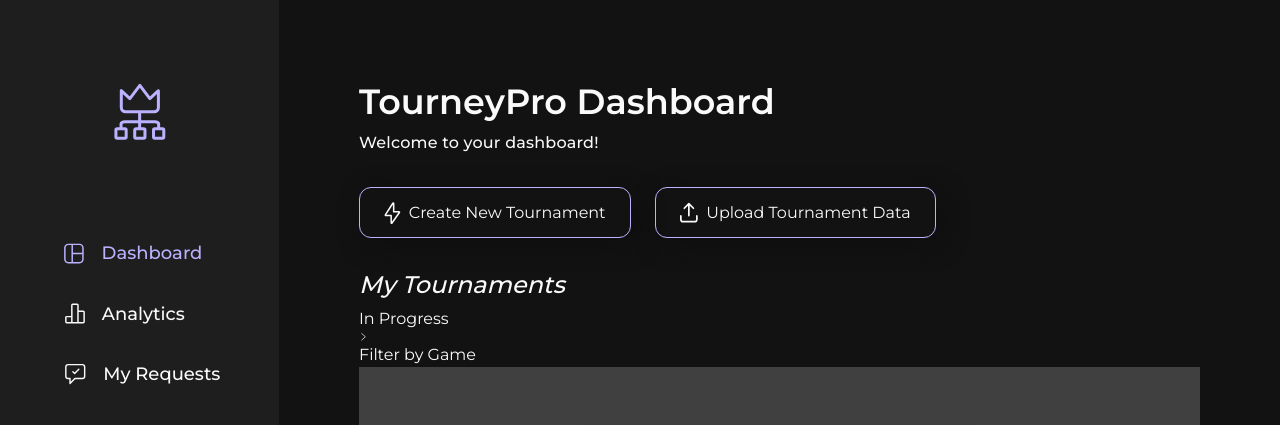
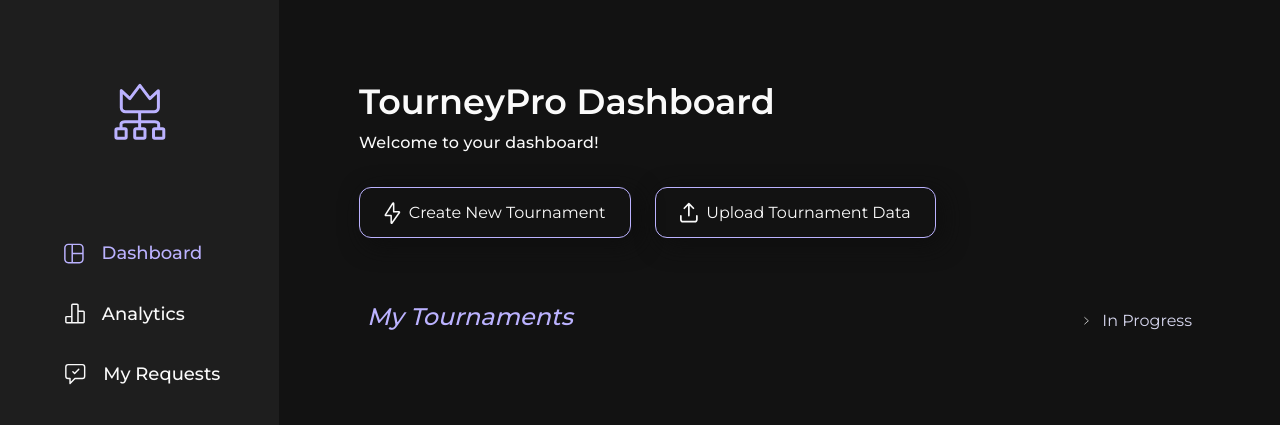
Before and after one commit to mouper/CITS3403-Project, a Flask app: page /dashboard in a window 1280 px wide. Shown: the top 425 px of the page. Run offline with Flask 3, Linux system fonts and the light colour scheme; a user stored in the database is signed in; some libraries are stand-ins or nearby versions.

Commit message:
Roll-back changes to dashboard
Files changed:
- dashboard.html
- styles.html

Feature:
- Rolled back the changes made to each file.
- Game card section wasn't really working, so I removed it and kept the sections that were.
- Will be added back in a bit.

```diff
--- a/src/static/css/style.css
+++ b/src/static/css/style.css
@@ -357,3 +357,31 @@ html {
 .UploadBtn:hover {
     background-color: var(--overlay-primary2);
 }
+
+.tournament-section {
+    margin-top: 4rem;
+    width: 100%;
+}
+
+.tournament-header {
+    display: flex;
+    justify-content: space-between;
+    align-items: center;
+    margin-bottom: 1.5rem;
+    padding: 0 0.5rem;
+}
+
+.tournament-header .subheadline {
+    font-style: italic;
+    font-weight: 500;
+    font-size: 1.5rem;
+    color: var(--primary-shade1);
+}
+
+.FilterComponent {
+    display: flex;
+    align-items: center;
+    gap: 0.5rem;
+    color: var(--primary-shade2);
+    font-size: 1rem;
+}
--- a/src/templates/dashboard.html
+++ b/src/templates/dashboard.html
@@ -3,6 +3,7 @@
 {% block content %}
 <div class="dashboard-container">
   <h1 class="title2">TourneyPro Dashboard</h1>
+
   {% with messages = get_flashed_messages(with_categories=true) %}
   {% if messages %}
     <div class="flashes">
@@ -14,7 +15,6 @@
   {% endwith %}
 
   <p class="medium4">Welcome to your dashboard!</p>
-  <!-- Page content goes here -->
 
   <!-- Button Container -->
   <div class="dashboard-btn-container">
@@ -30,51 +30,13 @@
 
   <!-- My Tournaments Section -->
   <div class="tournament-section">
-    <!-- Section Header -->
     <div class="tournament-header">
       <h2 class="subheadline">My Tournaments</h2>
-      <span class="progress-label">In Progress</span>
-    </div>
 
-    <!-- Filter Section -->
+      <!-- FilterComponent variant -->
       <div class="FilterComponent">
         <div class="FilterIcon"></div>
-      <span>Filter by Game</span>
-    </div>
-
-    <!-- Game Cards -->
-    <div class="card-container">
-      <!-- Repeat 3 cards for mockup -->
-      <div class="typecard gamecard">
-        <div class="card-image">
-          <img src="/static/assets/GameImage.svg" alt="Game Preview">
-        </div>
-        <div class="card-content">
-          <h2 class="title headline">Tournament Name</h2>
-          <p class="paragraph regular3">Round num/ total rounds</p>
-          <p class="medium4">Role: Player</p>
-        </div>
-      </div>
-
-      <div class="typecard gamecard">
-        <div class="card-image">
-          <img src="/static/assets/GameImage.svg" alt="Game Preview">
-        </div>
-        <div class="card-content">
-          <h2 class="title headline">Tournament Name</h2>
-          <p class="paragraph regular3">Round num/ total rounds</p>
-          <p class="medium4">Role: Player</p>
-        </div>
-      </div>
-
-      <div class="typecard gamecard">
-        <div class="card-image">
-          <img src="/static/assets/GameImage.svg" alt="Game Preview">
-        </div>
-        <div class="card-content">
-          <h2 class="title headline">Tournament Name</h2>
-          <p class="paragraph regular3">Round num/ total rounds</p>
-          <p class="medium4">Role: Player</p>
+        <span>In Progress</span>
       </div>
     </div>
   </div>
```
Lines whose indentation alone changed are shown as unchanged.
